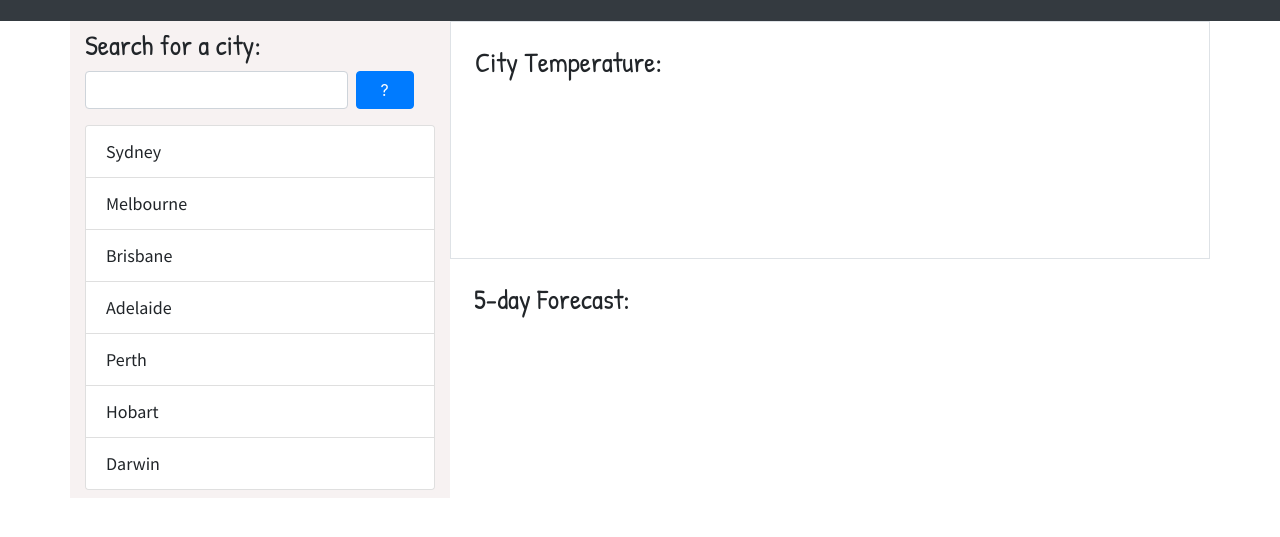
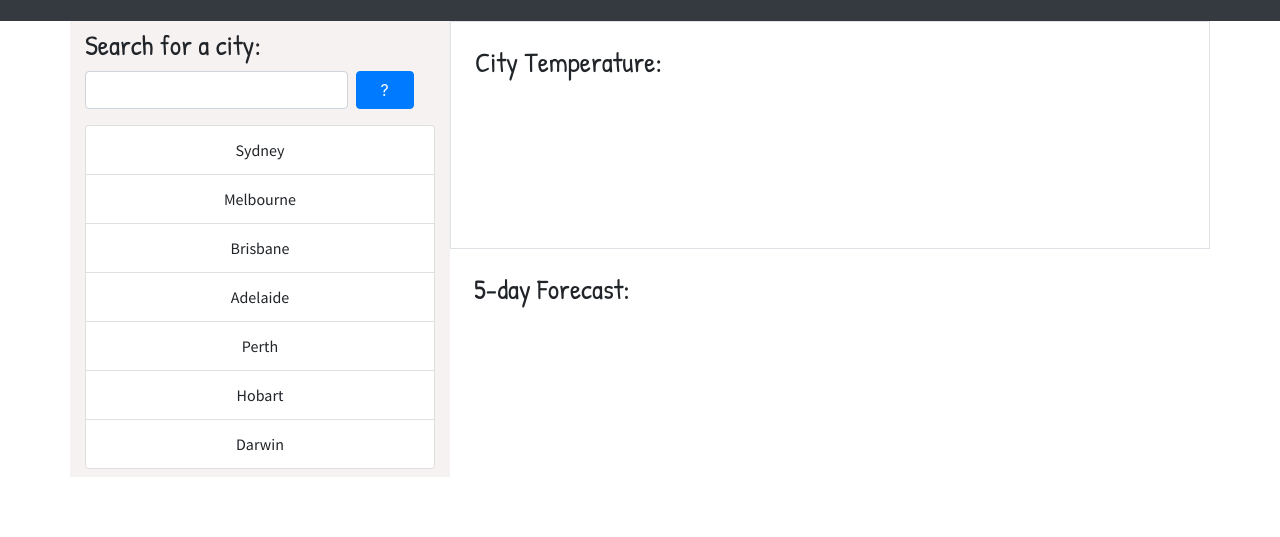
Before and after one commit to craigfbarry/weather-dashboard, a plain HTML site: page index.html in a window 1280 px wide. Shown: the part 67-604 px from the top of the page. Drawn offline with nearby package versions, Linux system fonts and the light colour scheme.

Commit message:
Applied ID's to city list and set as button inputs. Tested OK.

```diff
--- a/index.html
+++ b/index.html
@@ -24,13 +24,13 @@
                 </div>
                 <div class="card mt-3">
                     <ul style="list-style-type:none;" class="list-group list-group-flush">
-                        <li class="list-group-item">Sydney</li>
-                        <li class="list-group-item">Melbourne</li>
-                        <li class="list-group-item">Brisbane</li>
-                        <li class="list-group-item">Adelaide</li>
-                        <li class="list-group-item">Perth</li>
-                        <li class="list-group-item">Hobart</li>
-                        <li class="list-group-item">Darwin</li>
+                        <li class="list-group-item btn" id="Sydney">Sydney</li>
+                        <li class="list-group-item btn" id="Melbourne">Melbourne</li>
+                        <li class="list-group-item btn" id="Brisbane">Brisbane</li>
+                        <li class="list-group-item btn" id="Adelaide">Adelaide</li>
+                        <li class="list-group-item btn" id="Perth">Perth</li>
+                        <li class="list-group-item btn" id="Hobart">Hobart</li>
+                        <li class="list-group-item btn" id="Darwin">Darwin</li>
                     </ul>
 
                 </div>
--- a/script.js
+++ b/script.js
@@ -1,14 +1,26 @@
 $(document).ready(function(){
+
+//localStorage.getItem("savedCity");
+
+
+
+
+
+
 
 
 
 
 $(".btn").on("click",function(){
-    var city = "Sydney";
+    //Determine the city selected
+
+    var city = $(this).attr("id");
     console.log(city);
-    var api_key = "181156e75b504c175179653b4b25401f";
+    const api_key = "181156e75b504c175179653b4b25401f";
+    //API query which is determined by city chosen
     var queryURL = "https://api.openweathermap.org/data/2.5/weather?q=" + city +"&forecast?q="
     + city + "&appid="+ api_key;
+    var queryForecastURL = "https://api.openweathermap.org/data/2.5/forecast?q=" + city + "&appid="+ api_key;
     $.ajax({
         url:    queryURL,
         method: "GET"
@@ -16,12 +28,13 @@ $(".btn").on("click",function(){
         var dateToday = moment().format("DD/MM/YYYY");
         var result = (response.main.temp -273.15).toFixed(1);
 
-
+    //Display outputs to the city-temperature div
         $("#city-temperature").html("<h3>" + city + " " + dateToday + "</h3>");
         $("#currentTemp").html("Temperature: " + result + "&#8451;");
         $("#humidity").text("Humidity: " + response.main.humidity + "%");
         $("#windSpeed").text("Wind Speed: " + response.wind.speed + "MPH");
 
+    //The UV-index requires an additional AJAX call dependant on latitude and longitude from the previous query
         var UVqueryURL = "https://api.openweathermap.org/data/2.5/uvi?lat=" + response.coord.lat+"&lon=" + response.coord.lon + "&appid=181156e75b504c175179653b4b25401f";
         $.ajax({
             url:    UVqueryURL,
@@ -33,6 +46,25 @@ $(".btn").on("click",function(){
 
     });
 
+    $.ajax({
+        url:    queryForecastURL,
+        mthod:  "GET"
+    }).then(function(response){
+
+        //var forecastDay = $("div");
+
+
+
+        //$("#5-day-forecast").append(forecastDay)
+        console.log(response.list[2].dt_txt);
+        console.log(response.list[2].weather[0].icon);
+        console.log(response.list[2].main.temp_max);
+        console.log(response.list[2].main.humidity);
+
+
+    })
+
+//localStorage.setItem("savedCity"+ city);
 });
 
 
```
